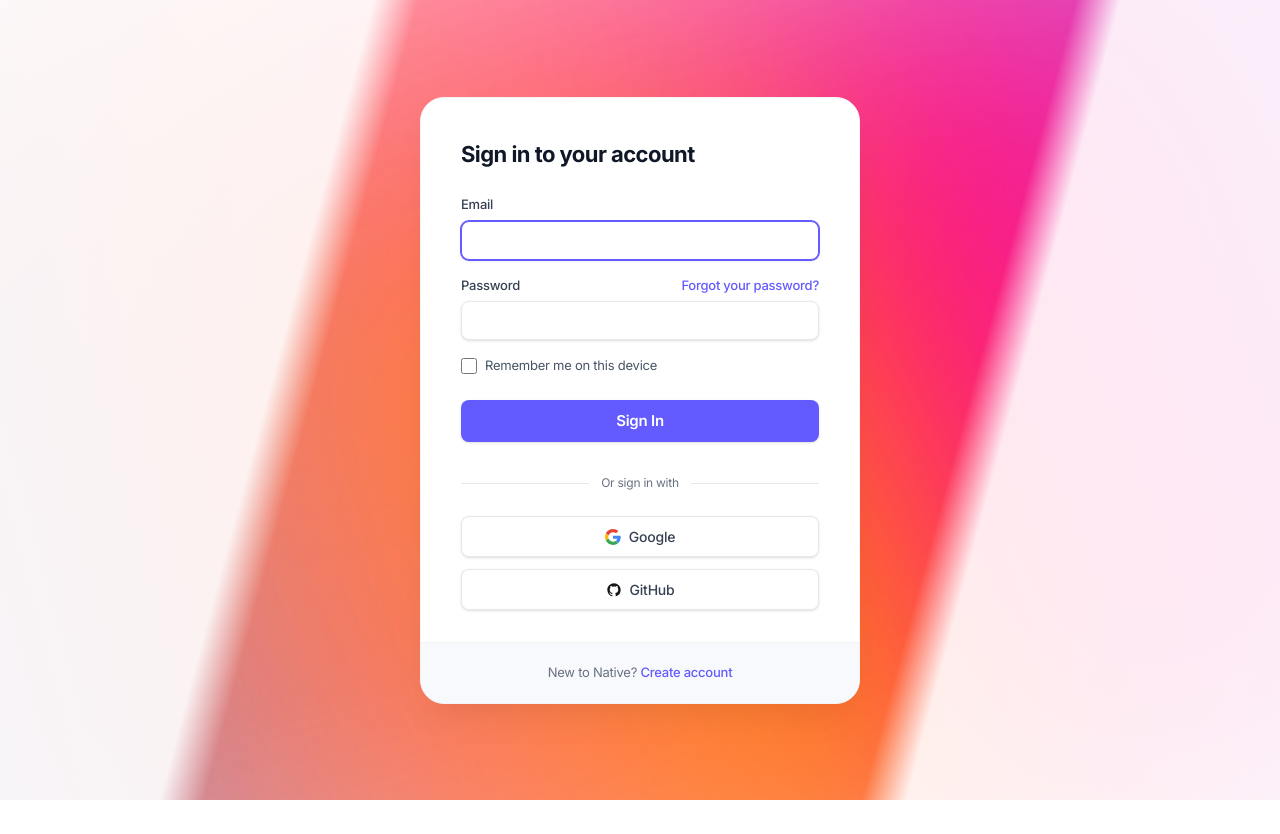
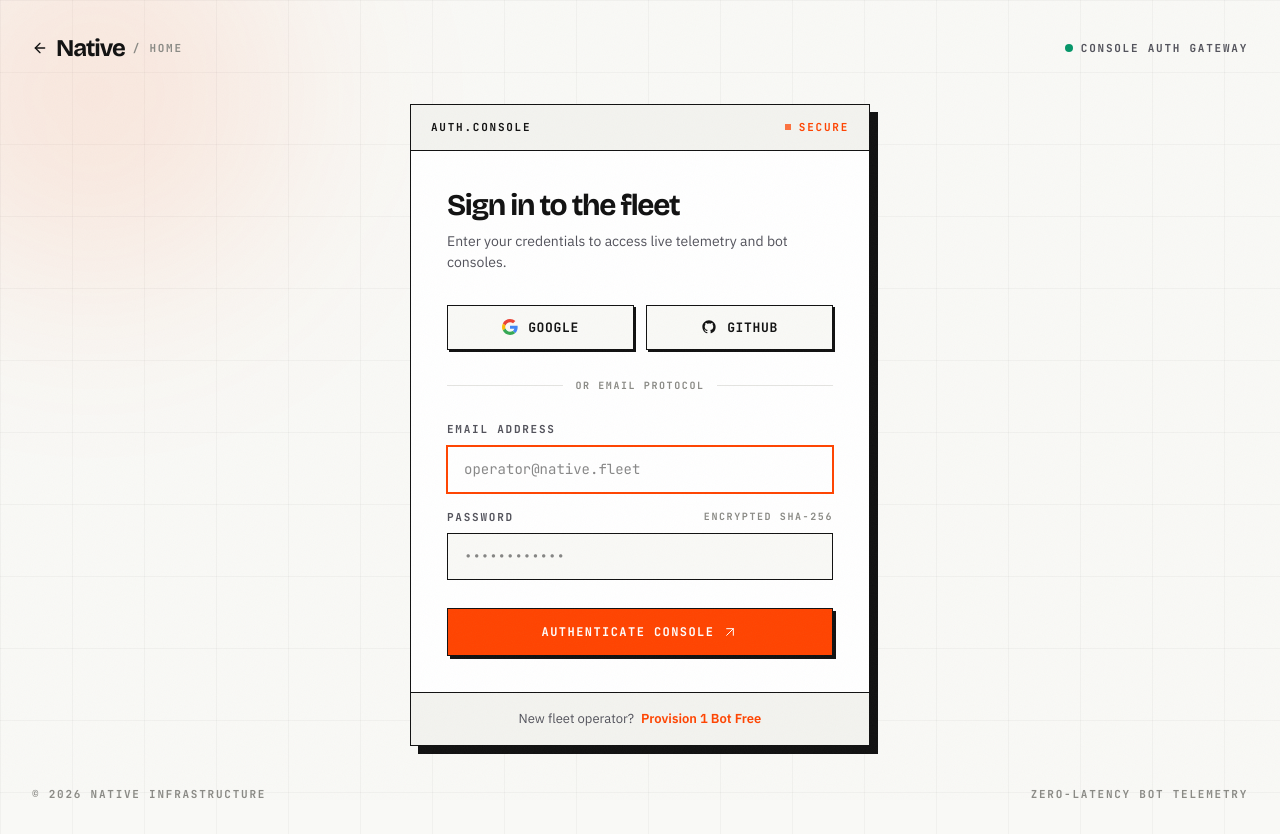
Before and after one commit to navidu-sathsara/native, a Next.js app: page /login in a window 1280 px wide. Before the commit the page ends 800 px from the top, so only its background shows below. Built offline with nearby package versions, Linux system fonts and the light colour scheme; no server answers.

Commit message:
feat: redesign login page in editorial developer theme & remove logo/eyebrow elements

```diff
--- a/app/login/page.js
+++ b/app/login/page.js
@@ -3,6 +3,7 @@
 import { useEffect, useState } from 'react';
 import Link from 'next/link';
 import { useRouter } from 'next/navigation';
+import { ArrowUpRight, ArrowLeft, Loader2, Sparkles } from 'lucide-react';
 import { useAuth } from '@/components/providers';
 import { Reveal } from '@/components/reveal';
 import { supabase, syncSupabaseUser, isSupabaseConfigured } from '@/lib/supabase';
@@ -103,7 +104,7 @@ export default function LoginPage() {
         const checkPopup = setInterval(() => {
           if (!popup || popup.closed) {
             clearInterval(checkPopup);
-            // Stop the loading spinner when popup closes
+            // Stop loading state when popup closes
             setOauthLoading(false);
           }
         }, 500);
@@ -115,136 +116,67 @@ export default function LoginPage() {
   };
 
   return (
-    <main className="min-h-screen relative flex items-center justify-center p-4 bg-white overflow-hidden">
-      {/* Custom Stripe-like Angular Gradient Background */}
-      <div className="absolute inset-0 overflow-hidden pointer-events-none z-0">
-        {/* The main sweeping ribbon */}
+    <main className="lp relative min-h-screen flex flex-col justify-between p-5 sm:p-8 overflow-hidden">
+      {/* Editorial Noise & Grid */}
+      <div className="lp-noise" aria-hidden="true" />
+      <div className="lp-grid-lines pointer-events-none absolute inset-0 opacity-60" aria-hidden="true" />
       <div
-          className="absolute inset-0 opacity-90"
-          style={{
-            background: 'linear-gradient(105deg, rgba(255,255,255,1) 0%, rgba(255,255,255,1) 25%, transparent 28%, transparent 72%, rgba(255,255,255,1) 75%, rgba(255,255,255,1) 100%)',
-            zIndex: 2
-          }}
-        ></div>
-        <div
-          className="absolute w-[150%] h-[150%] -top-[25%] -left-[25%] -rotate-[15deg]"
-          style={{
-            background: 'linear-gradient(90deg, #3b82f6 0%, #ff5e3a 30%, #ff2a85 60%, #9030ff 100%)',
-            filter: 'blur(160px)',
-            opacity: 0.8,
-            zIndex: 1
-          }}
-        ></div>
-        <div
-          className="absolute w-[100%] h-[100%] top-[10%] left-[20%] -rotate-[25deg]"
-          style={{
-            background: 'linear-gradient(90deg, transparent 0%, #ff8c00 40%, #ff007f 60%, transparent 100%)',
-            filter: 'blur(120px)',
-            opacity: 0.9,
-            zIndex: 1
-          }}
-        ></div>
+        className="pointer-events-none absolute -top-24 -left-24 h-[380px] w-[380px] rounded-full bg-ember/10 blur-[100px]"
+        aria-hidden="true"
+      />
+
+      {/* Top Header */}
+      <header className="relative z-10 mx-auto w-full max-w-[1400px] flex items-center justify-between">
+        <Link href="/" className="group inline-flex items-center gap-2 text-ink hover:text-ember transition-colors">
+          <ArrowLeft className="h-4 w-4 transition-transform group-hover:-translate-x-1" />
+          <span className="lp-display text-2xl font-bold">Native</span>
+          <span className="lp-mono text-ink-faint">/ home</span>
+        </Link>
+        <div className="lp-mono hidden sm:flex items-center gap-2 text-ink-soft">
+          <span className="h-2 w-2 rounded-full bg-jade animate-pulse" />
+          Console Auth Gateway
+        </div>
+      </header>
+
+      {/* Center Box */}
+      <div className="relative z-10 my-auto flex w-full items-center justify-center py-10">
+        <Reveal delay={100} className="w-full max-w-[460px]">
+          <div className="border border-ink bg-white shadow-[8px_8px_0_#111111]">
+
+            {/* Terminal-like Window Bar */}
+            <div className="flex items-center justify-between border-b border-ink bg-paper-2 px-5 py-3.5">
+              <span className="lp-mono text-ink">
+                {isSignUp ? 'auth.provision' : 'auth.console'}
+              </span>
+              <span className="lp-mono flex items-center gap-2 text-ember">
+                <span className="h-1.5 w-1.5 animate-pulse bg-ember" />
+                secure
+              </span>
             </div>
 
-      <Reveal delay={100} className="w-full max-w-[440px] relative z-10">
-        <div className="bg-white rounded-xl shadow-[0_20px_40px_-15px_rgba(0,0,0,0.1)] border border-gray-100 overflow-hidden flex flex-col">
+            <div className="p-7 sm:p-9">
+              <h1 className="lp-display text-3xl text-ink">
+                {isSignUp ? 'Create your operator account' : 'Sign in to the fleet'}
+              </h1>
+              <p className="mt-2 text-[14px] text-ink-soft">
+                {isSignUp
+                  ? 'Get 1 concurrent bot free forever. Zero credit card required.'
+                  : 'Enter your credentials to access live telemetry and bot consoles.'}
+              </p>
 
-          <div className="px-10 pt-10 pb-8">
-            <h1 className="text-[22px] font-bold text-gray-900 mb-6 tracking-tight">
-              {isSignUp ? 'Create your account' : 'Sign in to your account'}
-            </h1>
-
-            <form onSubmit={submit} className="space-y-4">
-              <div>
-                <label className="block text-[13px] font-medium text-gray-700 mb-1.5">
-                  Email
-                </label>
-                <input
-                  className="w-full rounded-md border border-gray-200 bg-white px-3 py-2 text-[14px] text-gray-900 shadow-sm focus:border-blurple-500 focus:outline-none focus:ring-1 focus:ring-blurple-500 transition-colors"
-                  value={email}
-                  onChange={(event) => setEmail(event.target.value)}
-                  type="email"
-                  autoComplete="username"
-                  autoFocus
-                  required
-                />
-              </div>
-
-              <div>
-                <div className="flex items-center justify-between mb-1.5">
-                  <label className="block text-[13px] font-medium text-gray-700">
-                    Password
-                  </label>
-                  {!isSignUp && (
-                    <Link href="#" className="text-[13px] font-medium text-blurple-500 hover:text-blurple-600 transition-colors">
-                      Forgot your password?
-                    </Link>
-                  )}
-                </div>
-                <input
-                  className="w-full rounded-md border border-gray-200 bg-white px-3 py-2 text-[14px] text-gray-900 shadow-sm focus:border-blurple-500 focus:outline-none focus:ring-1 focus:ring-blurple-500 transition-colors"
-                  type="password"
-                  value={password}
-                  onChange={(event) => setPassword(event.target.value)}
-                  autoComplete={isSignUp ? 'new-password' : 'current-password'}
-                  required
-                />
-              </div>
-
-              {!isSignUp && (
-                <div className="flex items-center mt-4">
-                  <input
-                    id="remember-me"
-                    name="remember-me"
-                    type="checkbox"
-                    className="h-4 w-4 rounded border-gray-300 text-blurple-500 focus:ring-blurple-500 cursor-pointer"
-                  />
-                  <label htmlFor="remember-me" className="ml-2 block text-[13px] text-gray-600 cursor-pointer">
-                    Remember me on this device
-                  </label>
-                </div>
-              )}
-
-              {error && (
-                <div className="rounded-md bg-red-50 p-3 text-[13px] text-red-600 border border-red-100">
-                  {error}
-                </div>
-              )}
-
-              <div className="pt-2">
-                <button
-                  type="submit"
-                  disabled={submitting}
-                  className="w-full rounded-md bg-blurple-500 px-4 py-2.5 text-[15px] font-semibold text-white shadow-sm hover:bg-blurple-600 transition-colors focus:outline-none focus:ring-2 focus:ring-blurple-500 focus:ring-offset-2 disabled:opacity-70 disabled:cursor-not-allowed"
-                >
-                  {submitting ? 'Please wait...' : (isSignUp ? 'Create account' : 'Sign In')}
-                </button>
-              </div>
-            </form>
-
-            <div className="relative mt-8 mb-6">
-              <div className="absolute inset-0 flex items-center" aria-hidden="true">
-                <div className="w-full border-t border-gray-200" />
-              </div>
-              <div className="relative flex justify-center text-[12px]">
-                <span className="bg-white px-3 text-gray-500">Or {isSignUp ? 'sign up' : 'sign in'} with</span>
-              </div>
-            </div>
-
-            <div className="space-y-3">
+              {/* OAuth Providers */}
+              <div className="mt-8 grid grid-cols-2 gap-3">
                 <button
                   type="button"
                   disabled={oauthLoading}
                   onClick={() => handleOAuth('google')}
-                className="flex w-full items-center justify-center gap-2 rounded-md bg-white px-4 py-2.5 text-[14px] font-medium text-gray-700 shadow-sm ring-1 ring-inset ring-gray-200 hover:bg-gray-50 transition-colors cursor-pointer disabled:cursor-not-allowed disabled:opacity-70"
+                  className="flex items-center justify-center gap-2.5 border border-ink bg-paper p-3 text-[13px] font-mono font-bold text-ink uppercase tracking-wider shadow-[2px_2px_0_#111111] hover:bg-white hover:shadow-[4px_4px_0_#111111] transition-all cursor-pointer disabled:opacity-60 disabled:cursor-not-allowed"
                 >
-                {/* Full color Google Logo */}
                   <svg className="h-4 w-4" viewBox="0 0 48 48">
                     <path fill="#EA4335" d="M24 9.5c3.54 0 6.71 1.22 9.21 3.6l6.85-6.85C35.9 2.38 30.47 0 24 0 14.62 0 6.51 5.38 2.56 13.22l7.98 6.19C12.43 13.72 17.74 9.5 24 9.5z" />
                     <path fill="#4285F4" d="M46.98 24.55c0-1.57-.15-3.09-.38-4.55H24v9.02h12.94c-.58 2.96-2.26 5.48-4.78 7.18l7.73 6c4.51-4.18 7.09-10.36 7.09-17.65z" />
                     <path fill="#FBBC05" d="M10.53 28.59c-.48-1.45-.76-2.99-.76-4.59s.27-3.14.76-4.59l-7.98-6.19C.92 16.46 0 20.12 0 24c0 3.88.92 7.54 2.56 10.78l7.97-6.19z" />
                     <path fill="#34A853" d="M24 48c6.48 0 11.93-2.13 15.89-5.81l-7.73-6c-2.15 1.45-4.92 2.3-8.16 2.3-6.26 0-11.57-4.22-13.47-9.91l-7.98 6.19C6.51 42.62 14.62 48 24 48z" />
-                  <path fill="none" d="M0 0h48v48H0z" />
                   </svg>
                   Google
                 </button>
@@ -253,32 +185,115 @@ export default function LoginPage() {
                   type="button"
                   disabled={oauthLoading}
                   onClick={() => handleOAuth('github')}
-                className="flex w-full items-center justify-center gap-2 rounded-md bg-white px-4 py-2.5 text-[14px] font-medium text-gray-700 shadow-sm ring-1 ring-inset ring-gray-200 hover:bg-gray-50 transition-colors cursor-pointer disabled:cursor-not-allowed disabled:opacity-70"
+                  className="flex items-center justify-center gap-2.5 border border-ink bg-paper p-3 text-[13px] font-mono font-bold text-ink uppercase tracking-wider shadow-[2px_2px_0_#111111] hover:bg-white hover:shadow-[4px_4px_0_#111111] transition-all cursor-pointer disabled:opacity-60 disabled:cursor-not-allowed"
                 >
-                {/* Full color GitHub Logo (Black/Dark Gray) */}
-                <svg className="h-4 w-4" viewBox="0 0 24 24" fill="#181717">
+                  <svg className="h-4 w-4 fill-ink" viewBox="0 0 24 24">
                     <path d="M12 2C6.477 2 2 6.484 2 12.017c0 4.425 2.865 8.18 6.839 9.504.5.092.682-.217.682-.483 0-.237-.008-.868-.013-1.703-2.782.605-3.369-1.343-3.369-1.343-.454-1.158-1.11-1.466-1.11-1.466-.908-.62.069-.608.069-.608 1.003.07 1.53 1.032 1.53 1.032.892 1.53 2.341 1.088 2.91.832.092-.647.35-1.088.636-1.338-2.22-.253-4.555-1.113-4.555-4.951 0-1.093.39-1.988 1.029-2.688-.103-.253-.446-1.272.098-2.65 0 0 .84-.27 2.75 1.026A9.564 9.564 0 0112 6.844c.85.004 1.705.115 2.504.337 1.909-1.296 2.747-1.027 2.747-1.027.546 1.379.202 2.398.1 2.651.64.7 1.028 1.595 1.028 2.688 0 3.848-2.339 4.695-4.566 4.943.359.309.678.92.678 1.855 0 1.338-.012 2.419-.012 2.747 0 .268.18.58.688.482A10.019 10.019 0 0022 12.017C22 6.484 17.522 2 12 2z" />
                   </svg>
                   GitHub
                 </button>
               </div>
+
+              {/* Divider */}
+              <div className="relative my-7 flex items-center justify-center">
+                <span className="absolute inset-x-0 h-px bg-rule" />
+                <span className="relative bg-white px-3 lp-mono text-ink-faint text-[10px]">
+                  OR EMAIL PROTOCOL
+                </span>
               </div>
 
-          <div className="bg-[#f7f9fc] px-10 py-5 border-t border-gray-100 text-center">
-            <p className="text-[13px] text-gray-500">
-              {isSignUp ? 'Already have an account?' : 'New to Native?'}{' '}
+              {/* Email Form */}
+              <form onSubmit={submit} className="space-y-4">
+                <div>
+                  <label className="block lp-mono text-ink-soft mb-2 text-[11px]">
+                    Email Address
+                  </label>
+                  <input
+                    className="w-full border border-ink bg-paper px-4 py-3 font-mono text-[14px] text-ink focus:bg-white focus:border-ember focus:outline-none focus:ring-1 focus:ring-ember transition-colors"
+                    value={email}
+                    onChange={(event) => setEmail(event.target.value)}
+                    type="email"
+                    placeholder="operator@native.fleet"
+                    autoComplete="username"
+                    autoFocus
+                    required
+                  />
+                </div>
+
+                <div>
+                  <div className="flex items-center justify-between mb-2">
+                    <label className="block lp-mono text-ink-soft text-[11px]">
+                      Password
+                    </label>
+                    {!isSignUp && (
+                      <span className="lp-mono text-[10px] text-ink-faint">
+                        Encrypted SHA-256
+                      </span>
+                    )}
+                  </div>
+                  <input
+                    className="w-full border border-ink bg-paper px-4 py-3 font-mono text-[14px] text-ink focus:bg-white focus:border-ember focus:outline-none focus:ring-1 focus:ring-ember transition-colors"
+                    type="password"
+                    placeholder="••••••••••••"
+                    value={password}
+                    onChange={(event) => setPassword(event.target.value)}
+                    autoComplete={isSignUp ? 'new-password' : 'current-password'}
+                    required
+                  />
+                </div>
+
+                {error && (
+                  <div className="border border-ember bg-ember/10 p-3.5 text-ember text-[13px] font-mono">
+                    <p className="font-bold">// ERR:</p>
+                    <p className="mt-0.5">{error}</p>
+                  </div>
+                )}
+
+                <div className="pt-3">
+                  <button
+                    type="submit"
+                    disabled={submitting}
+                    className="lp-btn w-full justify-center disabled:opacity-60 disabled:cursor-not-allowed"
+                  >
+                    {submitting ? (
+                      <>
+                        <Loader2 className="h-4 w-4 animate-spin" />
+                        Authorizing...
+                      </>
+                    ) : (
+                      <>
+                        {isSignUp ? 'Create Operator Account' : 'Authenticate Console'}
+                        <ArrowUpRight className="h-4 w-4" strokeWidth={1.5} />
+                      </>
+                    )}
+                  </button>
+                </div>
+              </form>
+            </div>
+
+            {/* Bottom Toggle Bar */}
+            <div className="border-t border-ink bg-paper-2 px-7 py-4 text-center">
+              <p className="text-[13px] text-ink-soft">
+                {isSignUp ? 'Already registered?' : 'New fleet operator?'}{' '}
                 <button
                   type="button"
                   onClick={() => { setIsSignUp(!isSignUp); setError(''); }}
-                className="font-medium text-blurple-500 hover:text-blurple-600 transition-colors"
+                  className="font-bold text-ember hover:underline ml-1"
                 >
-                {isSignUp ? 'Sign in' : 'Create account'}
+                  {isSignUp ? 'Sign in here' : 'Provision 1 Bot Free'}
                 </button>
               </p>
             </div>
 
           </div>
         </Reveal>
+      </div>
+
+      {/* Footer */}
+      <footer className="relative z-10 mx-auto w-full max-w-[1400px] flex items-center justify-between text-ink-faint lp-mono text-[11px]">
+        <p>© {new Date().getFullYear()} Native Infrastructure</p>
+        <p>Zero-latency bot telemetry</p>
+      </footer>
     </main>
   );
 }
--- a/components/landing/landing-footer.jsx
+++ b/components/landing/landing-footer.jsx
@@ -87,10 +87,7 @@ export function LandingFooter() {
         <div className="grid gap-12 sm:grid-cols-2 lg:grid-cols-[1.6fr_repeat(3,1fr)]">
           <div>
             <div className="flex items-center gap-2.5">
-              <span className="flex h-8 w-8 items-center justify-center bg-white text-ink">
-                <NoraLogo className="h-5 w-5" />
-              </span>
-              <span className="lp-display text-xl text-white">Native</span>
+              <span className="lp-display text-2xl text-white">Native</span>
             </div>
             <p className="mt-6 max-w-xs text-[14px] leading-relaxed text-white/55">
               The control plane for autonomous fleets. Deploy, orchestrate and observe
--- a/components/landing/landing-nav.jsx
+++ b/components/landing/landing-nav.jsx
@@ -39,10 +39,7 @@ export function LandingNav() {
           className="group flex items-center gap-2.5"
           data-testid="nav-logo-link"
         >
-          <span className="flex h-8 w-8 items-center justify-center bg-ink text-paper">
-            <NoraLogo className="h-5 w-5" />
-          </span>
-          <span className="lp-display text-[20px] leading-none text-ink">Native</span>
+          <span className="lp-display text-[22px] leading-none text-ink">Native</span>
           <span className="lp-mono hidden text-ink-faint sm:block">/ v4</span>
         </Link>
 
```
Also changed, not shown: components/landing/hero.jsx (+0 -8 lines). Lines whose indentation alone changed are shown as unchanged.
